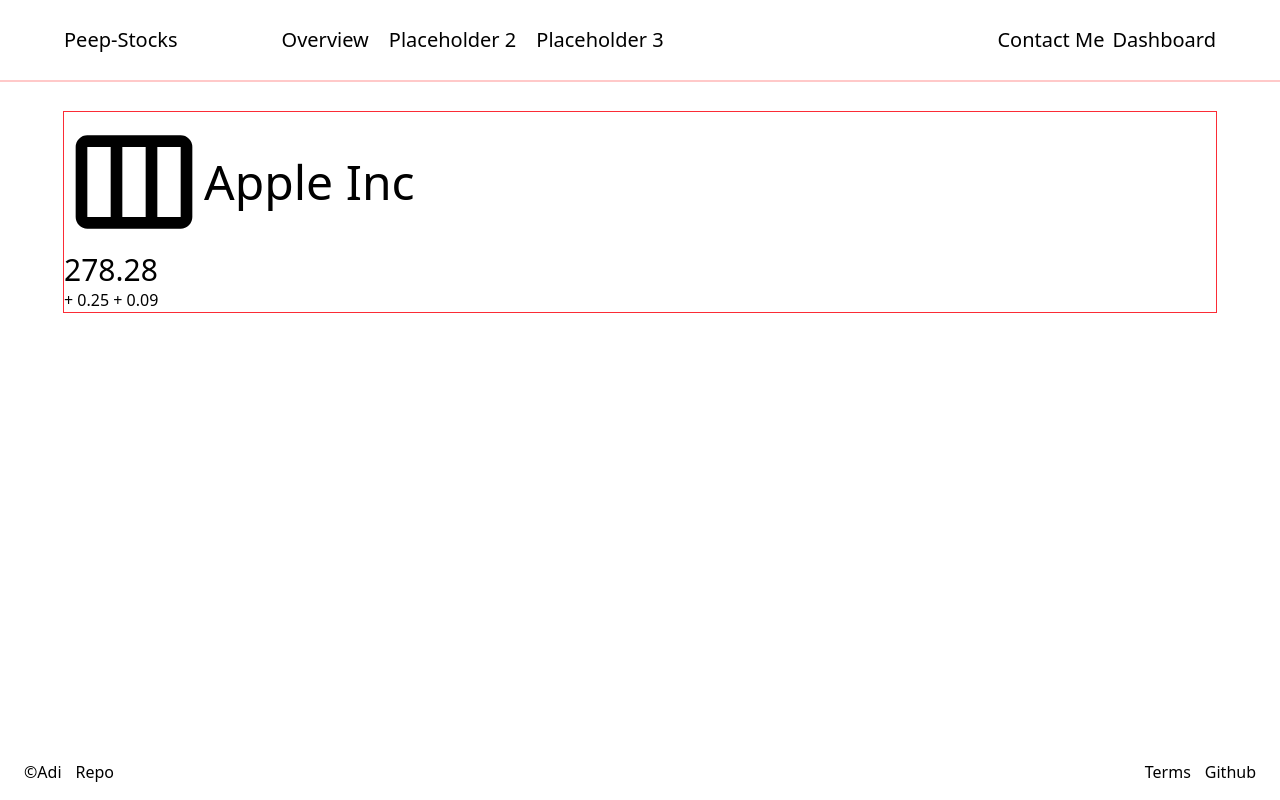
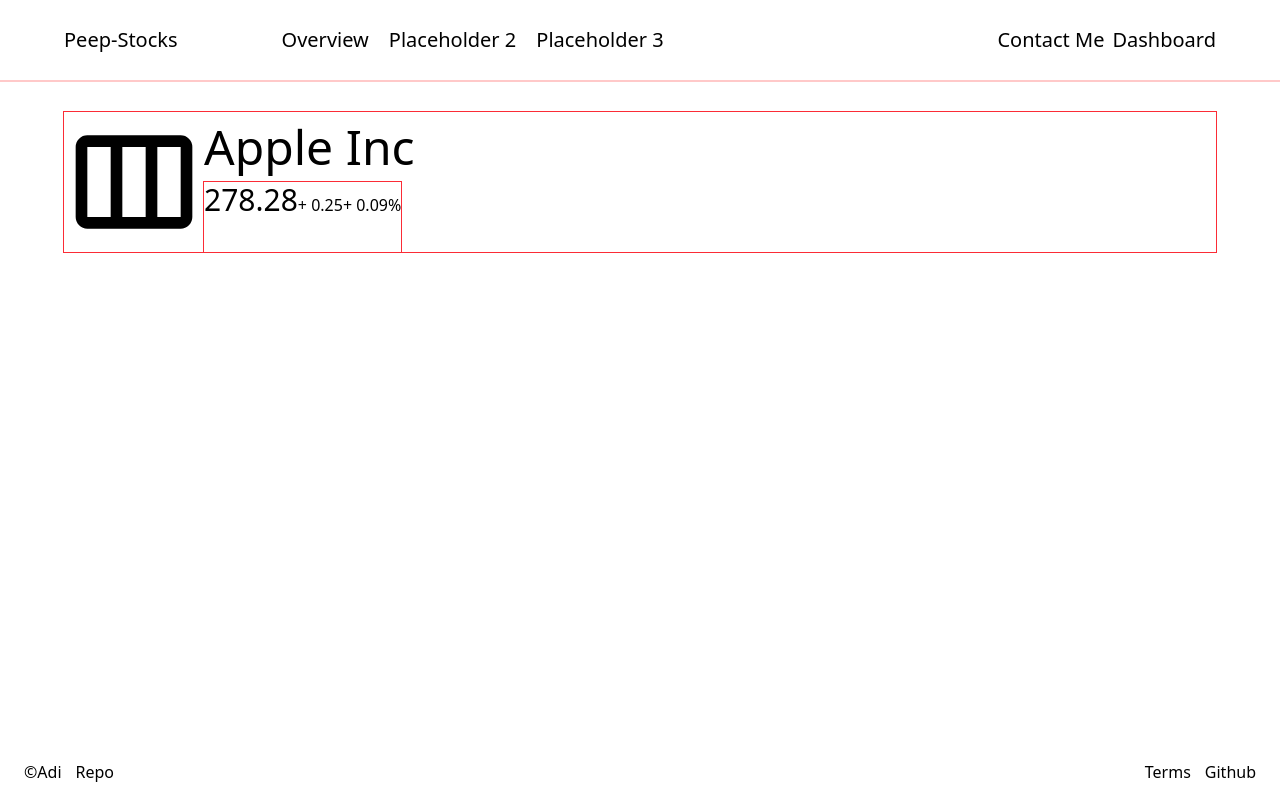
Before and after one commit to ranjanaditya452/Peep_Stocks, a React (Vite) app in the folder client/: page /overview in a window 1280 px wide. Built offline with nearby package versions, Linux system fonts and the light colour scheme.

Commit message:
Added explicit grid rows

```diff
--- a/client/src/components/TitleAreaL.jsx
+++ b/client/src/components/TitleAreaL.jsx
@@ -8,7 +8,7 @@
   return (
     <>
       <div className='flex flex-col gap-10'>
-        <div className=' text-2xl sm:text-3xl md:text-4xl lg:text-5xl xl:text-6xl max-w-[12ch] '>
+        <div className=' text-4xl sm:text-5xl md:text-6xl lg:text-7xl max-w-[12ch] '>
           Track it. Scroll it. Save it.</div>
         <div className='text-base sm:text-lg md:text-xl lg:text-2xl xl:text-3xl'>The one platform to view all your stocks</div>
         <SearchBar/>
--- a/client/src/pages/Overview.jsx
+++ b/client/src/pages/Overview.jsx
@@ -15,17 +15,17 @@
     const outlineClasses = useContext(OutlineContext);
     return (
       <div className={`grid grid-cols-[auto_1fr]
-                       md:grid-cols-[minmax(20px,140px)_1fr]
+                       md:grid-cols-[minmax(20px,140px)_1fr] md:grid-rows-2
                        justify-items-start ${outlineClasses}`}>
-        <div>
+        <div className='md:row-span-full'>
           <img className={`w-20 h-20 sm:w-35 sm:h-35`} src="/weekly.svg" alt="week" />
         </div>
         <div className='self-center text-3xl sm:text-5xl '>
           Apple Inc
         </div>
-        <div className=''>
-          <div className='text-3xl'>278.28</div>
-          <div>{"+ 0.25"} {"+ 0.09"}</div>
+        <div className={`${outlineClasses}`}>
+          <span className='text-3xl'>278.28</span>
+          <span>{"+ 0.25"}{"+ 0.09%"}</span>
         </div>
       </div>
     )
```
